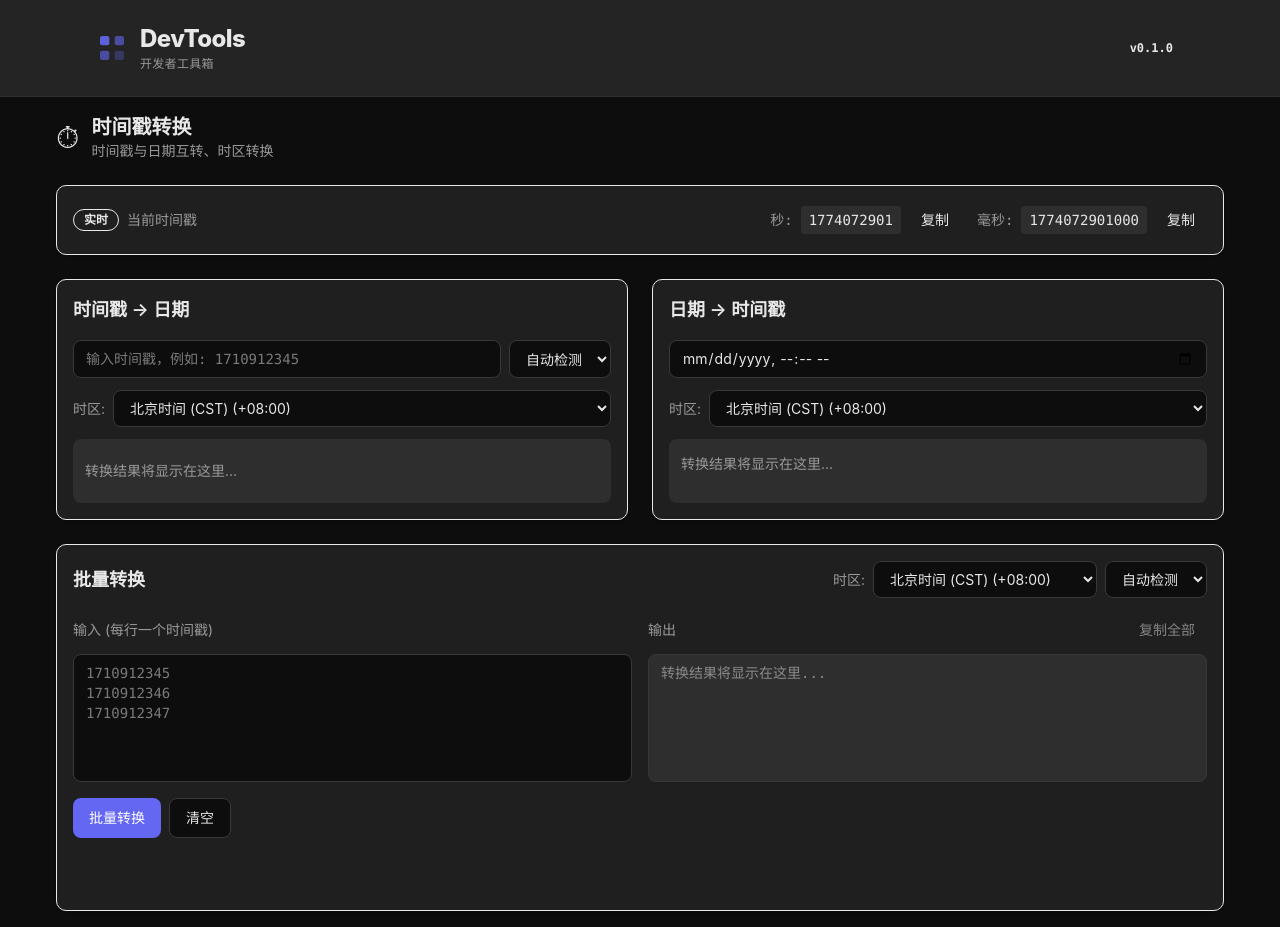
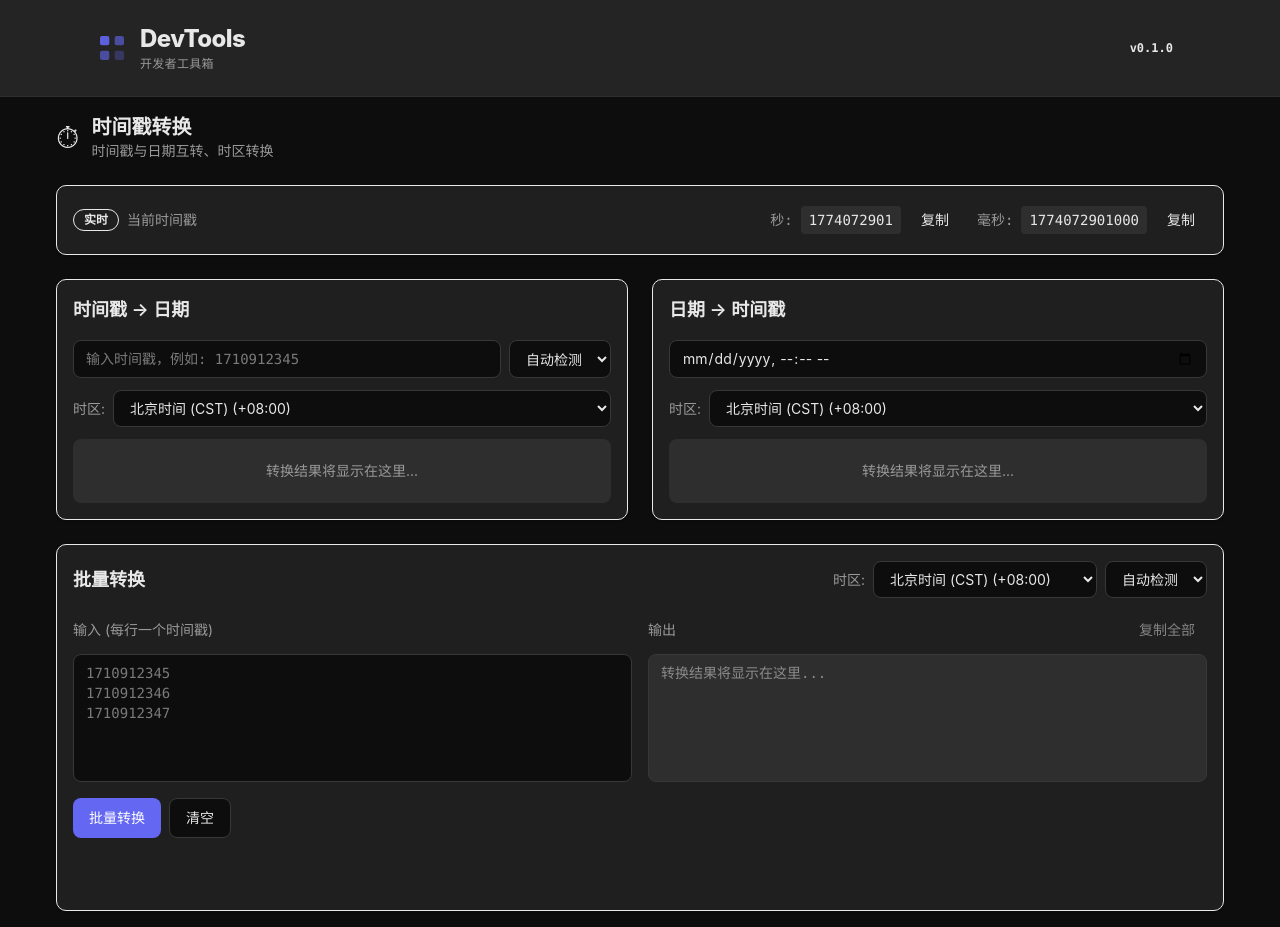
Before and after one commit to phycholee/dev-tools, a Vue app: page /timestamp-converter in a window 1280 px wide. Built offline with nearby package versions, Linux system fonts and the light colour scheme.

Commit message:
fix(timestamp): unify output panel styles - same wrapper, font, centering

```diff
--- a/src/tools/timestamp-converter/TimestampConverter.vue
+++ b/src/tools/timestamp-converter/TimestampConverter.vue
@@ -76,14 +76,14 @@
 
           <!-- Fixed height output area -->
           <div class="p-3 rounded-md h-16 flex items-center bg-muted">
-            <div v-if="timestampToDateResult?.success" class="font-mono text-sm select-all">
+            <div v-if="timestampToDateResult?.success" class="w-full font-mono text-sm select-all">
               {{ timestampToDateResult.output }}
             </div>
-            <div v-else-if="timestampToDateResult?.error" class="text-destructive text-sm flex items-center gap-2">
+            <div v-else-if="timestampToDateResult?.error" class="w-full text-destructive text-sm flex items-center gap-2">
               <span>⚠</span>
               <span>{{ timestampToDateResult.error }}</span>
             </div>
-            <span v-else class="text-muted-foreground text-sm">转换结果将显示在这里...</span>
+            <span v-else class="w-full text-center text-muted-foreground text-sm">转换结果将显示在这里...</span>
           </div>
         </div>
       </Card>
@@ -114,24 +114,24 @@
           </div>
 
           <!-- Fixed height output area -->
-          <div class="p-3 bg-muted rounded-md h-16">
-            <div v-if="dateToTimestampResult" class="flex flex-col gap-1 font-mono text-sm h-full justify-center">
+          <div class="p-3 rounded-md h-16 flex items-center bg-muted">
+            <div v-if="dateToTimestampResult" class="w-full flex flex-col gap-1 font-mono text-sm">
               <div class="flex items-center justify-between">
                 <span class="text-muted-foreground">秒:</span>
-                <code class="select-all">{{ dateToTimestampResult.seconds }}</code>
+                <span class="select-all">{{ dateToTimestampResult.seconds }}</span>
                 <Button variant="ghost" size="sm" @click="copyToClipboard(String(dateToTimestampResult.seconds))">
                   复制
                 </Button>
               </div>
               <div class="flex items-center justify-between">
                 <span class="text-muted-foreground">毫秒:</span>
-                <code class="select-all">{{ dateToTimestampResult.milliseconds }}</code>
+                <span class="select-all">{{ dateToTimestampResult.milliseconds }}</span>
                 <Button variant="ghost" size="sm" @click="copyToClipboard(String(dateToTimestampResult.milliseconds))">
                   复制
                 </Button>
               </div>
             </div>
-            <span v-else class="text-muted-foreground text-sm">转换结果将显示在这里...</span>
+            <span v-else class="w-full text-center text-muted-foreground text-sm">转换结果将显示在这里...</span>
           </div>
         </div>
       </Card>
```
